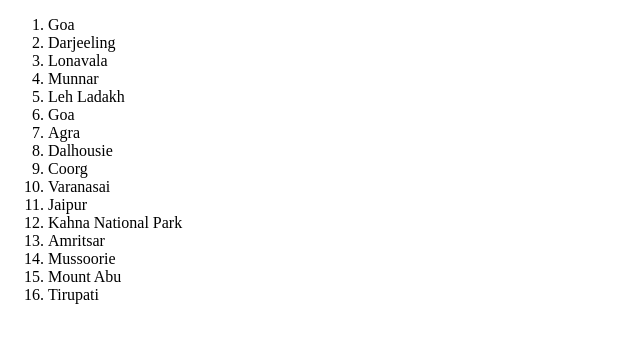
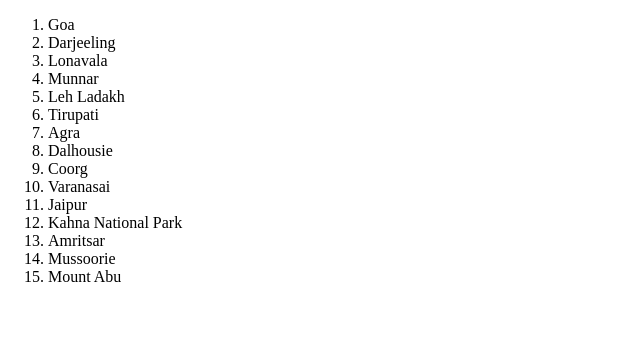
Before and after one commit to sunny-prakash/React-Practice-Assignments---Holiday-List-React, a React app: page / in a window 1280 px wide. Shown: the top 338 px of the page, without its empty margins (0-640 px from the left). Built offline with nearby package versions, Linux system fonts and the light colour scheme.

Commit message:
Update App.js

```diff
--- a/src/components/App.js
+++ b/src/components/App.js
@@ -47,7 +47,7 @@ class App extends Component {
                     <li ke={"location3"}>Lonavala</li>
                     <li ke={"location4"}>Munnar</li>
                     <li ke={"location5"}>Leh Ladakh</li>
-                    <li ke={"location6"}>Goa</li>
+                    <li ke={"location6"}>Tirupati</li>
                     <li ke={"location7"}>Agra</li>
                     <li ke={"location8"}>Dalhousie</li>
                     <li ke={"location9"}>Coorg</li>
@@ -57,7 +57,6 @@ class App extends Component {
                     <li ke={"location13"}>Amritsar</li>
                     <li ke={"location14"}>Mussoorie</li>
                     <li ke={"location15"}>Mount Abu</li>
-                    <li ke={"location16"}>Tirupati</li>
                 </ol>
             </div>
         );
```
